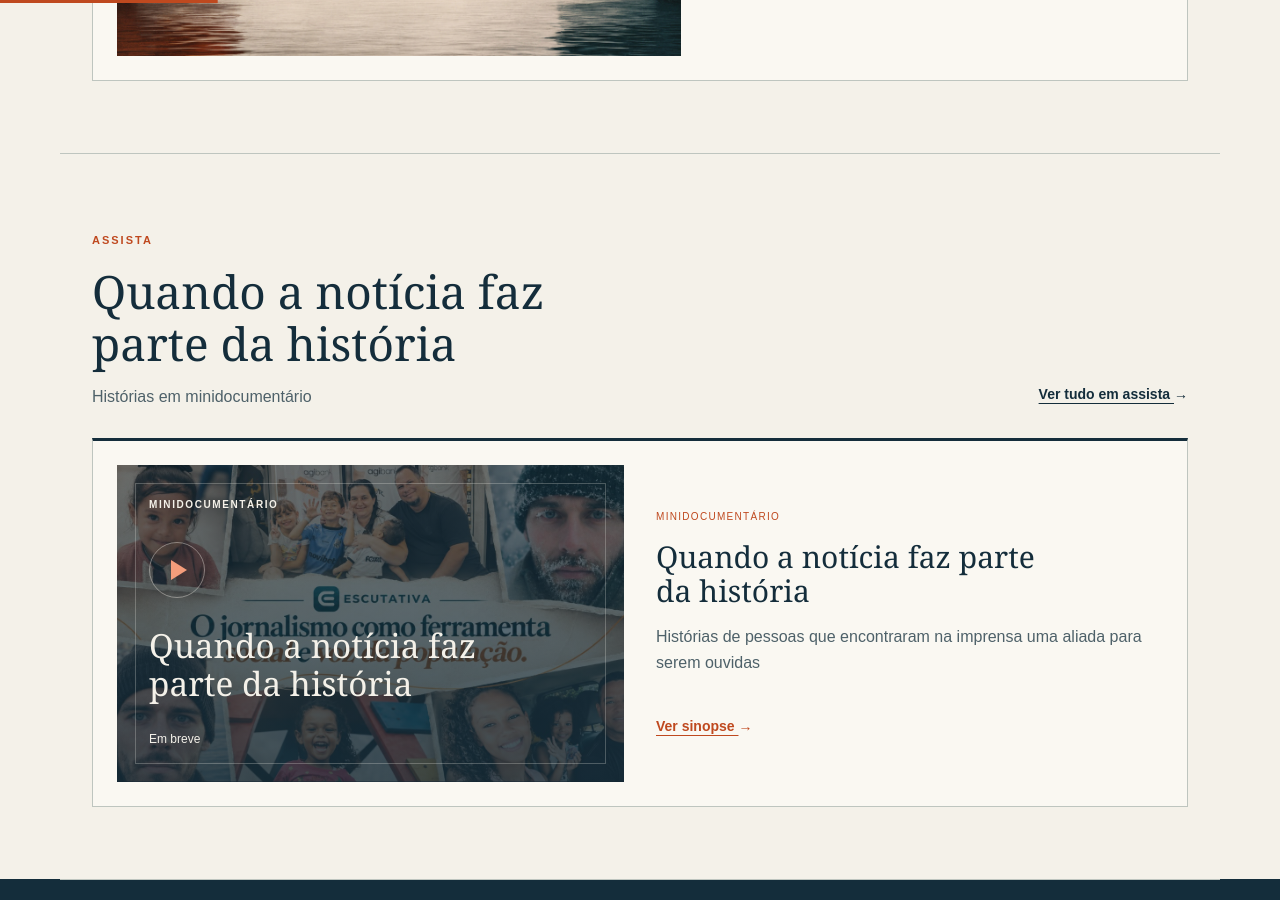
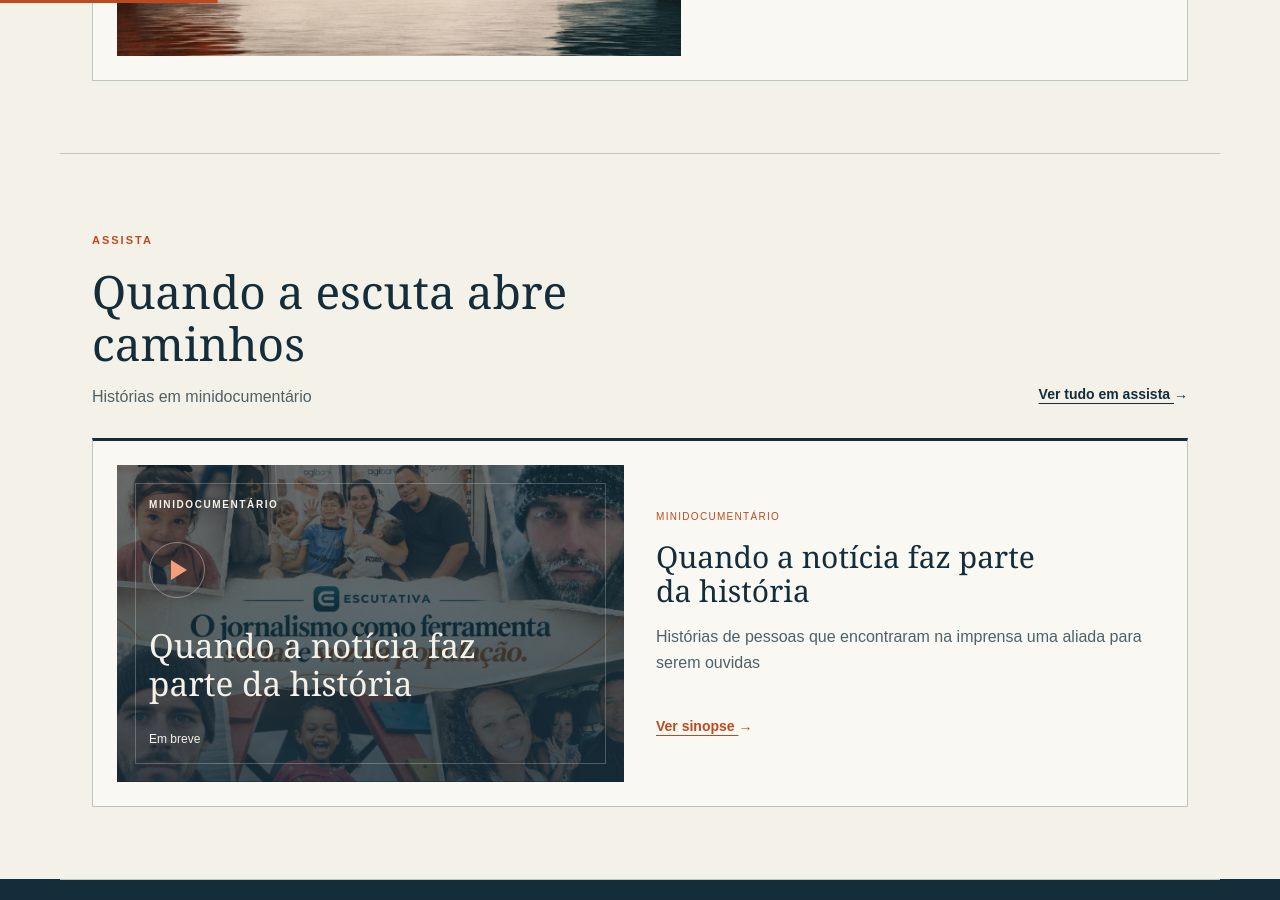
Before and after one commit to iarleyoliveira/ESCUTATIVA, a Jekyll site: the page built from index.html, in a window 1280 px wide and 900 px high, scrolled down 1473 px. Built offline with Jekyll 4.4.1, drawn with Linux system fonts in a browser that asks for light colours.

Commit message:
Update _data/assista.yml (via Pages CMS)

```diff
--- a/_data/assista.yml
+++ b/_data/assista.yml
@@ -1,5 +1,5 @@
 action: Assistir ao minidocumentário
 nav: Minidocumentário
-title: Quando a notícia faz parte da história
+title: Quando a escuta abre caminhos
 description: Histórias em minidocumentário
 empty: O minidocumentário está em preparação.
```
